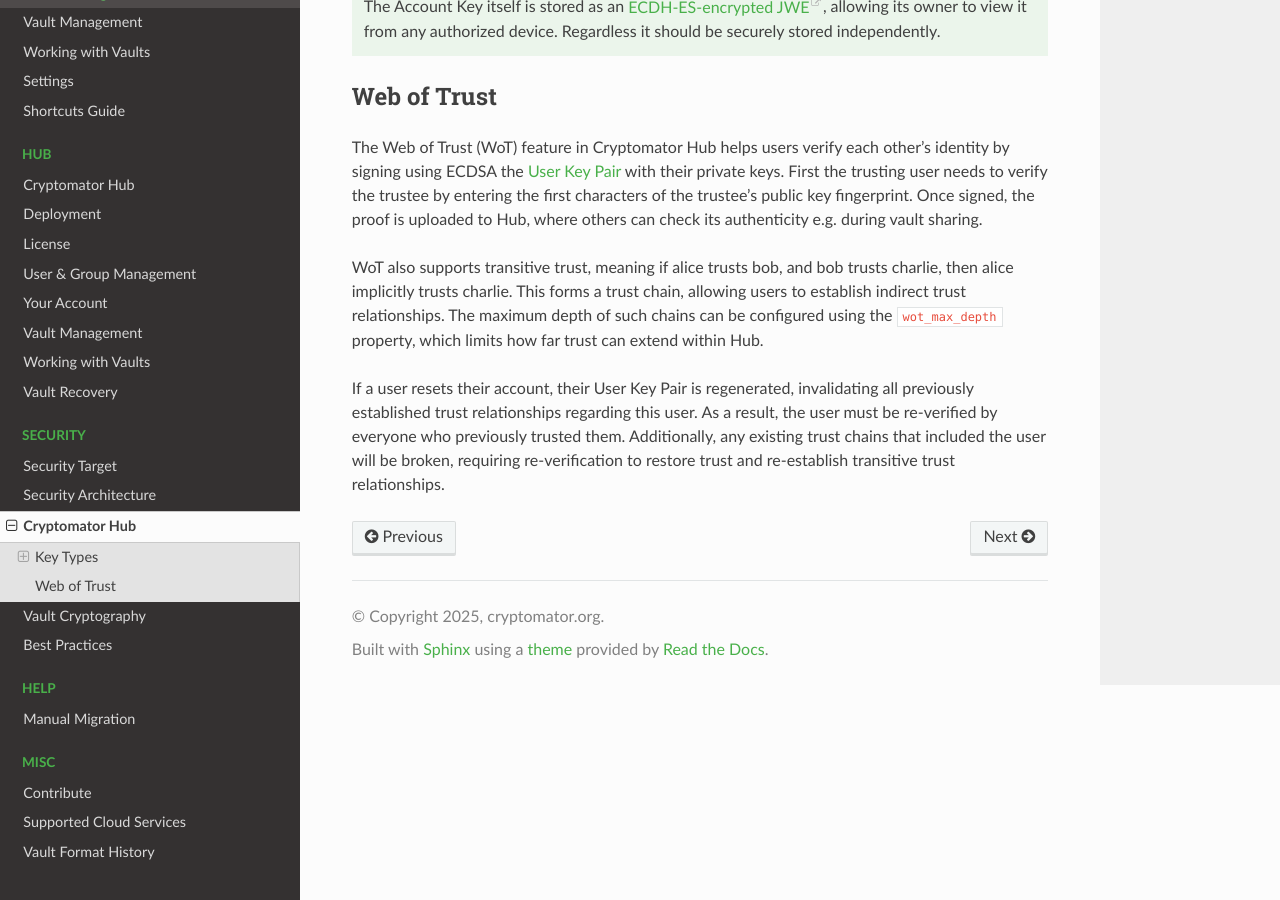
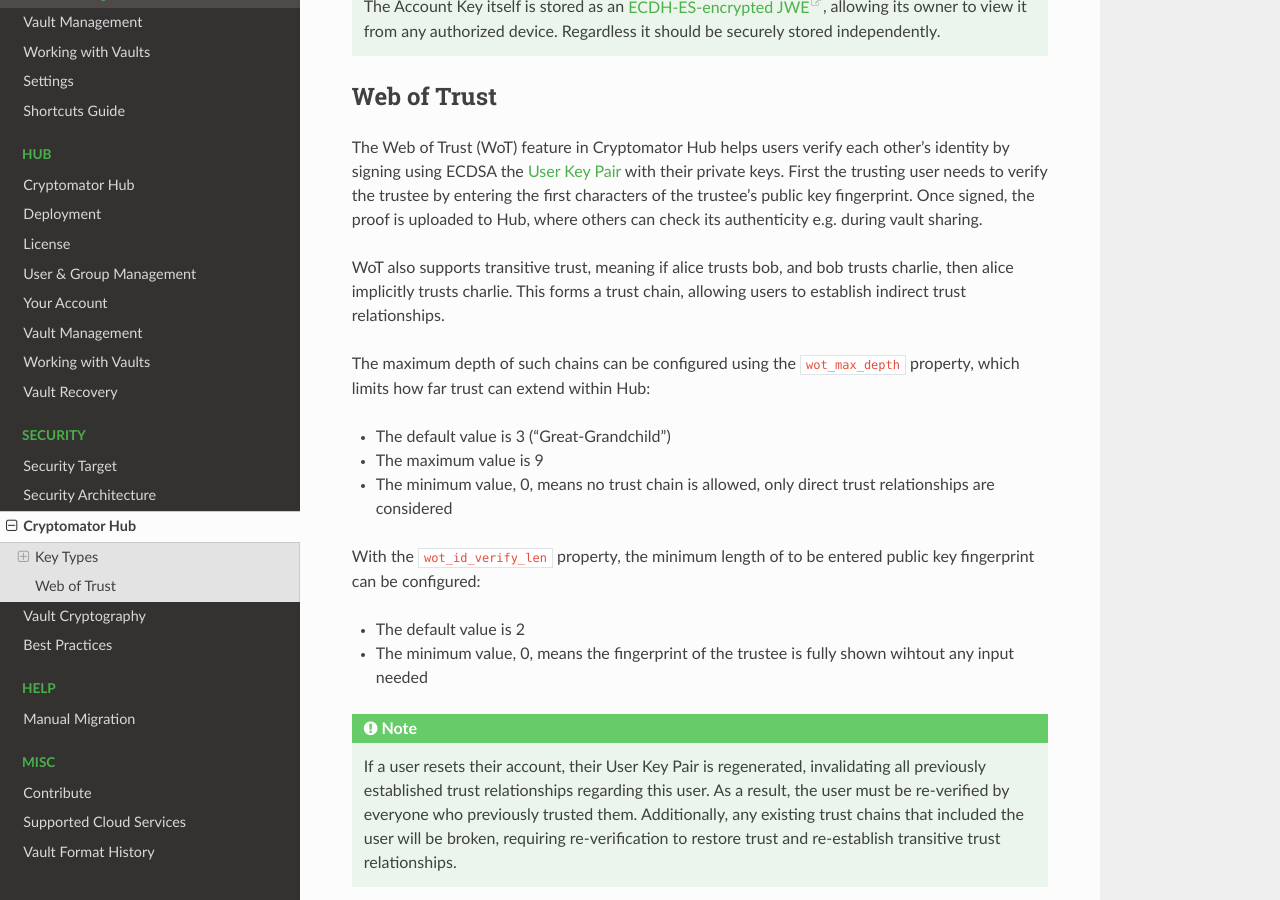
Before and after one commit to cryptomator/docs, a Sphinx documentation site: the page built from source/security/hub.rst, in a window 1280 px wide and 900 px high, scrolled down 1499 px. Built offline with Sphinx 7.4.7 and the Read the Docs theme 3.1.0, drawn with Linux system fonts in a browser that asks for light colours.

Commit message:
Add values to the Hub WoT props

```diff
--- a/source/security/hub.rst
+++ b/source/security/hub.rst
@@ -66,6 +66,19 @@
 
 The Web of Trust (WoT) feature in Cryptomator Hub helps users verify each other's identity by signing using ECDSA the :ref:`User Key Pair <security/hub/keys/user-keys>` with their private keys. First the trusting user needs to verify the trustee by entering the first characters of the trustee's public key fingerprint. Once signed, the proof is uploaded to Hub, where others can check its authenticity e.g. during vault sharing.
 
-WoT also supports transitive trust, meaning if alice trusts bob, and bob trusts charlie, then alice implicitly trusts charlie. This forms a trust chain, allowing users to establish indirect trust relationships. The maximum depth of such chains can be configured using the ``wot_max_depth`` property, which limits how far trust can extend within Hub.
+WoT also supports transitive trust, meaning if alice trusts bob, and bob trusts charlie, then alice implicitly trusts charlie. This forms a trust chain, allowing users to establish indirect trust relationships.
 
-If a user resets their account, their User Key Pair is regenerated, invalidating all previously established trust relationships regarding this user. As a result, the user must be re-verified by everyone who previously trusted them. Additionally, any existing trust chains that included the user will be broken, requiring re-verification to restore trust and re-establish transitive trust relationships.
+The maximum depth of such chains can be configured using the ``wot_max_depth`` property, which limits how far trust can extend within Hub:
+
+* The default value is 3 ("Great-Grandchild")
+* The maximum value is 9
+* The minimum value, 0, means no trust chain is allowed, only direct trust relationships are considered
+
+With the ``wot_id_verify_len`` property, the minimum length of to be entered public key fingerprint can be configured:
+
+* The default value is 2
+* The minimum value, 0, means the fingerprint of the trustee is fully shown wihtout any input needed
+
+.. note::
+
+    If a user resets their account, their User Key Pair is regenerated, invalidating all previously established trust relationships regarding this user. As a result, the user must be re-verified by everyone who previously trusted them. Additionally, any existing trust chains that included the user will be broken, requiring re-verification to restore trust and re-establish transitive trust relationships.
```
